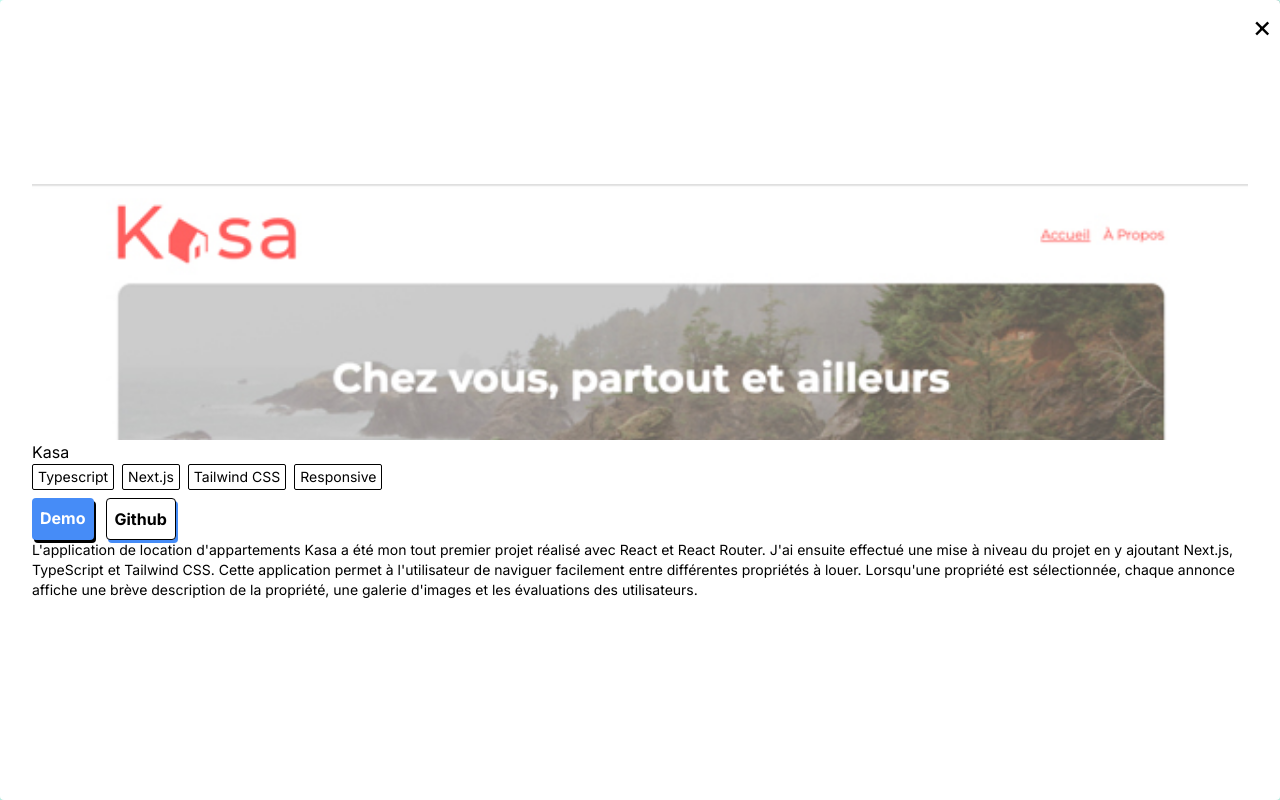
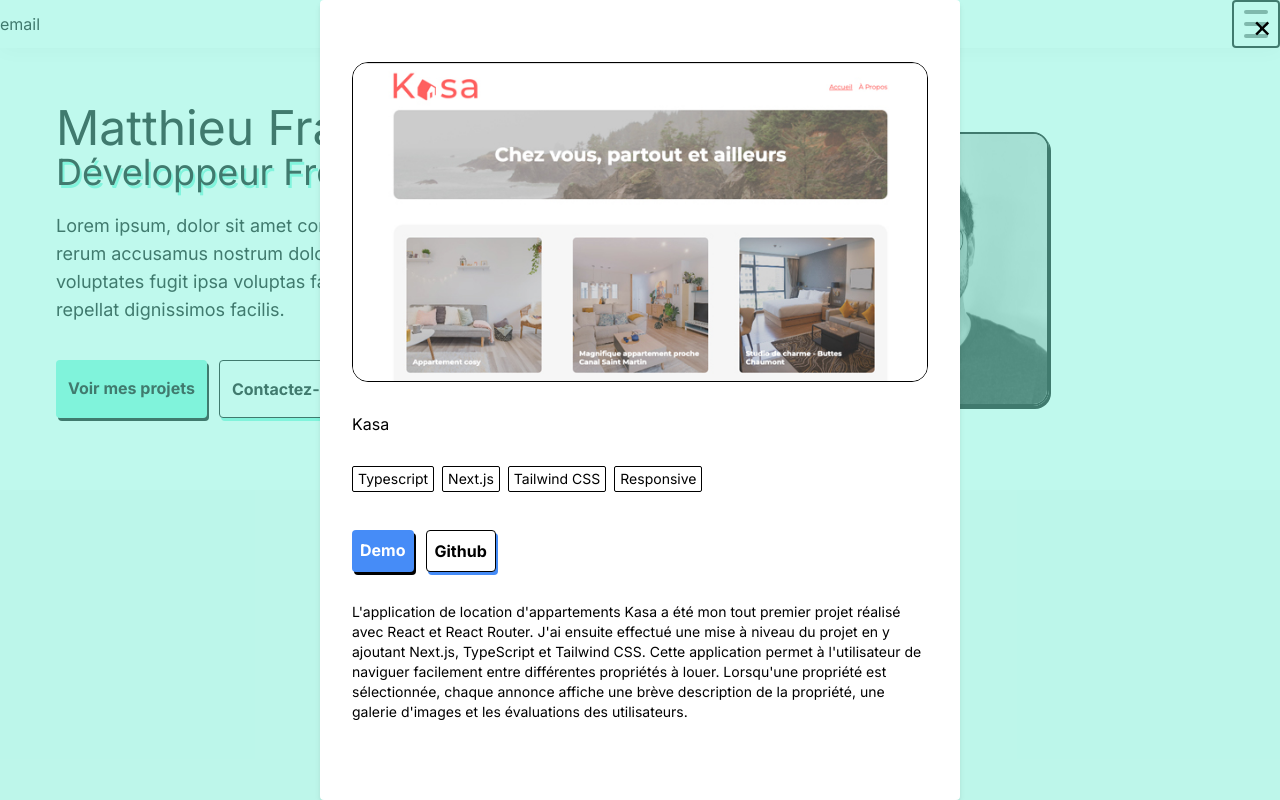
Before and after one commit to Matt-Fr/portfolio_v2, a Next.js app: page / in a window 1280 px wide. Both pictures are taken after a click on the element 640 px from the left and 721 px from the top of the page. Shown: the top 800 px of the page. Built offline with nearby package versions, Linux system fonts and the light colour scheme.

Commit message:
improved layout modal

```diff
--- a/app/components/section/ProjectArticle.tsx
+++ b/app/components/section/ProjectArticle.tsx
@@ -52,15 +52,15 @@ const ProjectArticle: React.FC<project> = ({
   return (
     <>
       {isOpen && (
-        <div className="fixed top-0 left-0 w-full bg-primary h-full flex items-center justify-center  bg-opacity-50 z-50">
-          <div className="bg-white p-8 flex flex-col justify-center  rounded h-full   shadow-md">
+        <div className="fixed top-0 right-0 w-full  bg-primary h-full flex items-center justify-center  bg-opacity-50 z-50 ">
+          <div className="bg-white p-8 flex flex-col   justify-evenly md:w-1/2  rounded h-full   shadow-md">
             <span
               className="absolute top-0 right-0 mt-2 mr-2 cursor-pointer text-3xl"
               onClick={closeModal}
             >
               &times;
             </span>
-            <div className=" w-full h-64 overflow-hidden">
+            <div className=" border rounded-2xl w-full  max-h-80 overflow-hidden">
               <Image
                 src={picture}
                 alt={`picture of the project ${title}`}
```
